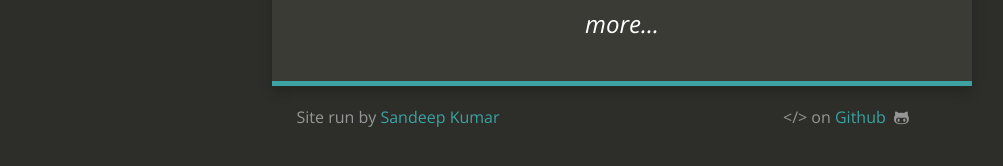
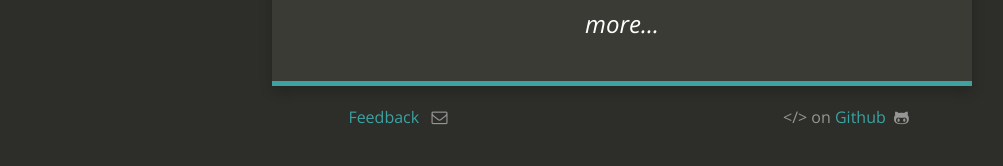
Before and after one commit to sandeepk1977/sandeepk1977.github.io, a Jekyll site: the page built from index.html, in a window 1280 px wide. Shown: the part 640-806 px from the top of the page, without its empty margins (18-1021 px from the left). Built offline with Jekyll 4.4.1, drawn with Linux system fonts in a browser that asks for light colours; nearby versions of some CDN libraries.

Commit message:
changed the footer

```diff
--- a/_config.yml
+++ b/_config.yml
@@ -24,7 +24,8 @@ xing_link:
 facebook_link:
 
 # Footer
-footer_left: "Site run by <a href=\"https://twitter.com/sandskum\">Sandeep Kumar</a>"
+# footer_left: "Site run and maintained by <a href=\"https://twitter.com/sandskum\">Sandeep Kumar</a>"
+footer_left:  "<a href=\"mailto:sandeep.k1977@gmail.com\">Feedback</a> &nbsp; <i class=\"fa fa-envelope-o\"></i>"
 footer_right: "&lt;/&gt; on <a href=\"https://github.com/sandeepk1977/sandeepk1977.github.io\">Github</a> &nbsp;<i class=\"fa fa-github-alt\"></i>"
 
 # Build settings
```
